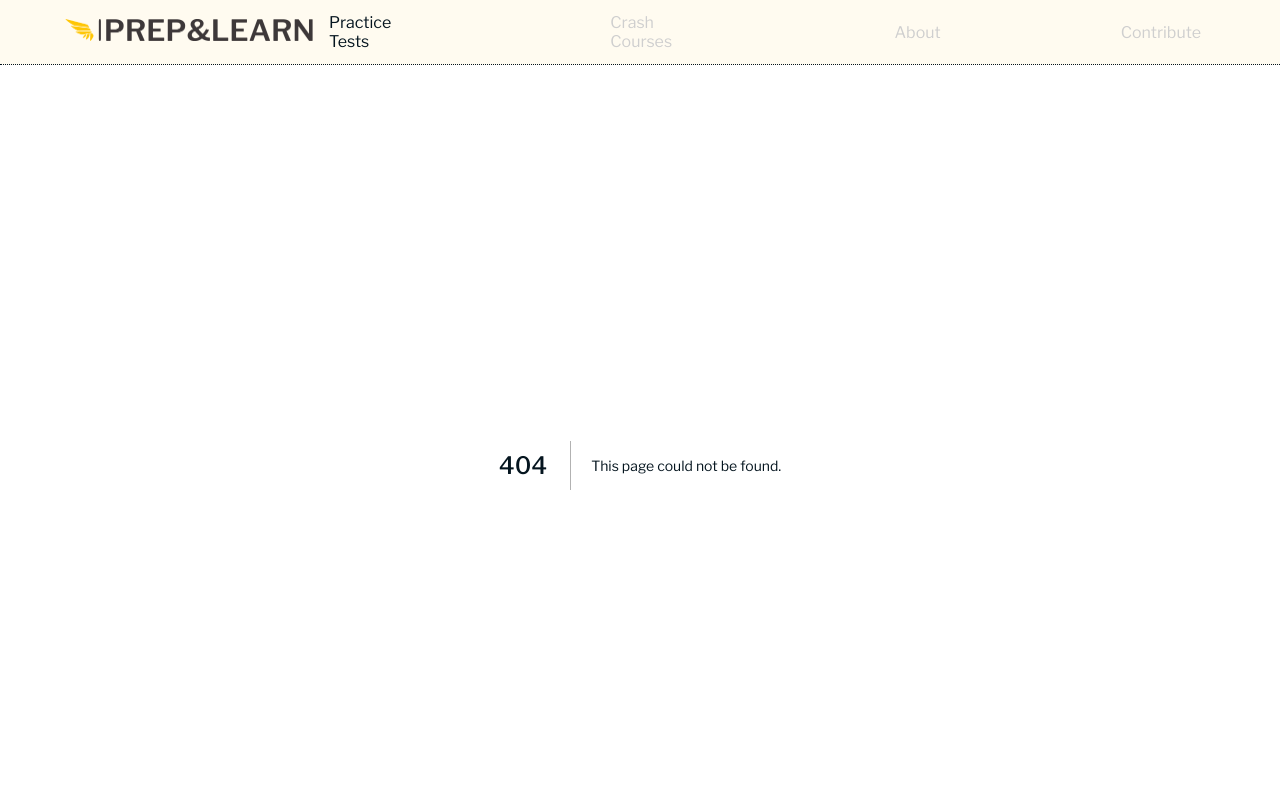
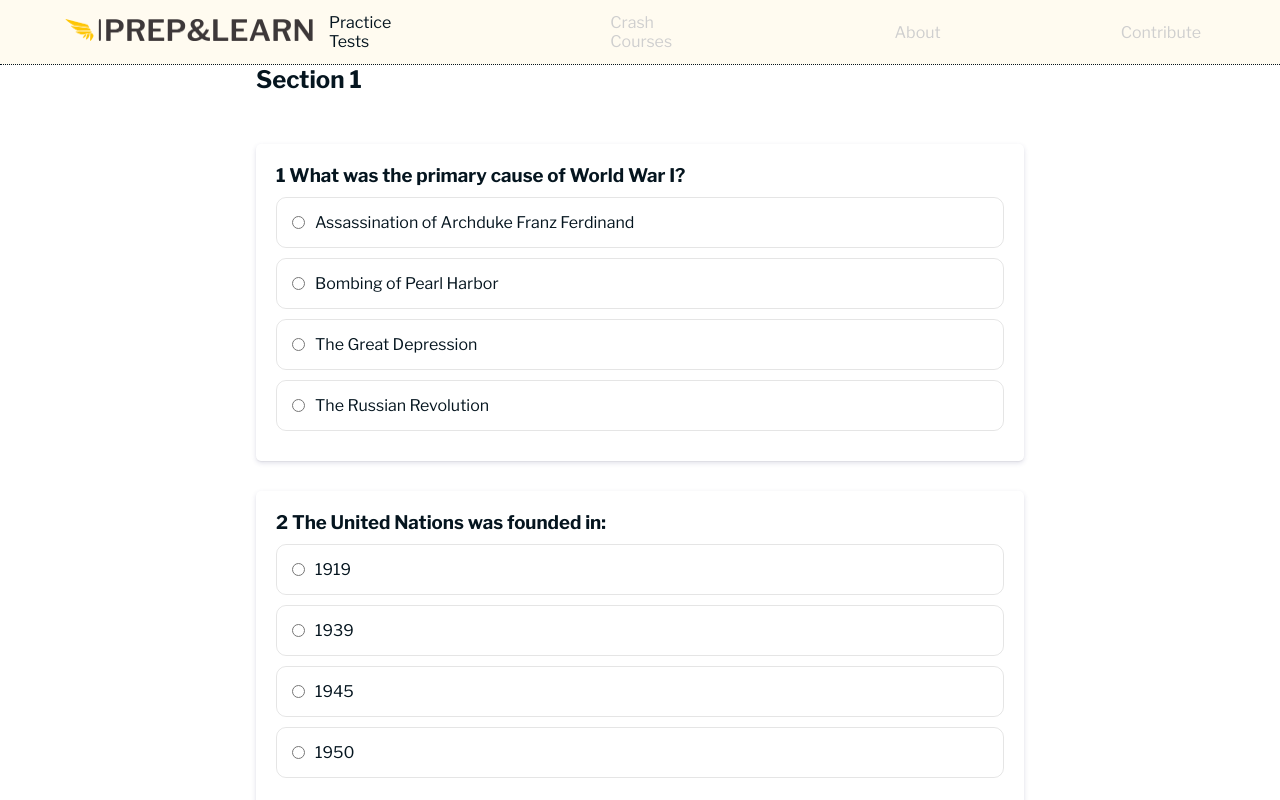
Before and after one commit to minkhaung-mkks/prep-learn, a Next.js app: page /practices/test/1 in a window 1280 px wide. Before the commit this address had no page. Shown: the top 800 px of the page. Built offline with nearby package versions, Linux system fonts and the light colour scheme.

Commit message:
Prep for 2 modes of praticing

```diff
--- a/app/practices/[id]/page.jsx
+++ b/app/practices/[mode]/[id]/page.jsx
@@ -13,8 +13,8 @@ const PraticePage = ({ params }) => {
     const [showScore, setShowScore] = useState(false);
     const [score, setScore] = useState(null);
     const [totalScore, setTotalScore] = useState(null);
-    console.log(params.id)
     const quizId = parseInt(params.id);
+    const mode = params.mode
 
     useEffect(() => {
         const retriveData = async () => {
@@ -132,6 +132,8 @@ const PraticePage = ({ params }) => {
     return (
         <main id="web_page">
             <form onSubmit={handleSubmit} className="quiz_box">
+                {mode === "test" ? (
+                    <>
                         {quizFetch.current && quiz.sections.map((section, index) => (
                         <div className='section_box' key={index}>
                             <h2 className="section_title">
@@ -150,6 +152,14 @@ const PraticePage = ({ params }) => {
                         <div className="submit_btn_box">
                             <button type="submit" className="submit_btn">Submit</button>
                         </div>
+                    </>
+                )
+                 : (
+                    <div>
+                        <h1> QUiz Mode</h1>
+                    </div>
+                    )
+                }
             </form>
             {showScore && <h1>Your Score: {score}/{totalScore}</h1>}
         </main>
```
Lines whose indentation alone changed are shown as unchanged.
